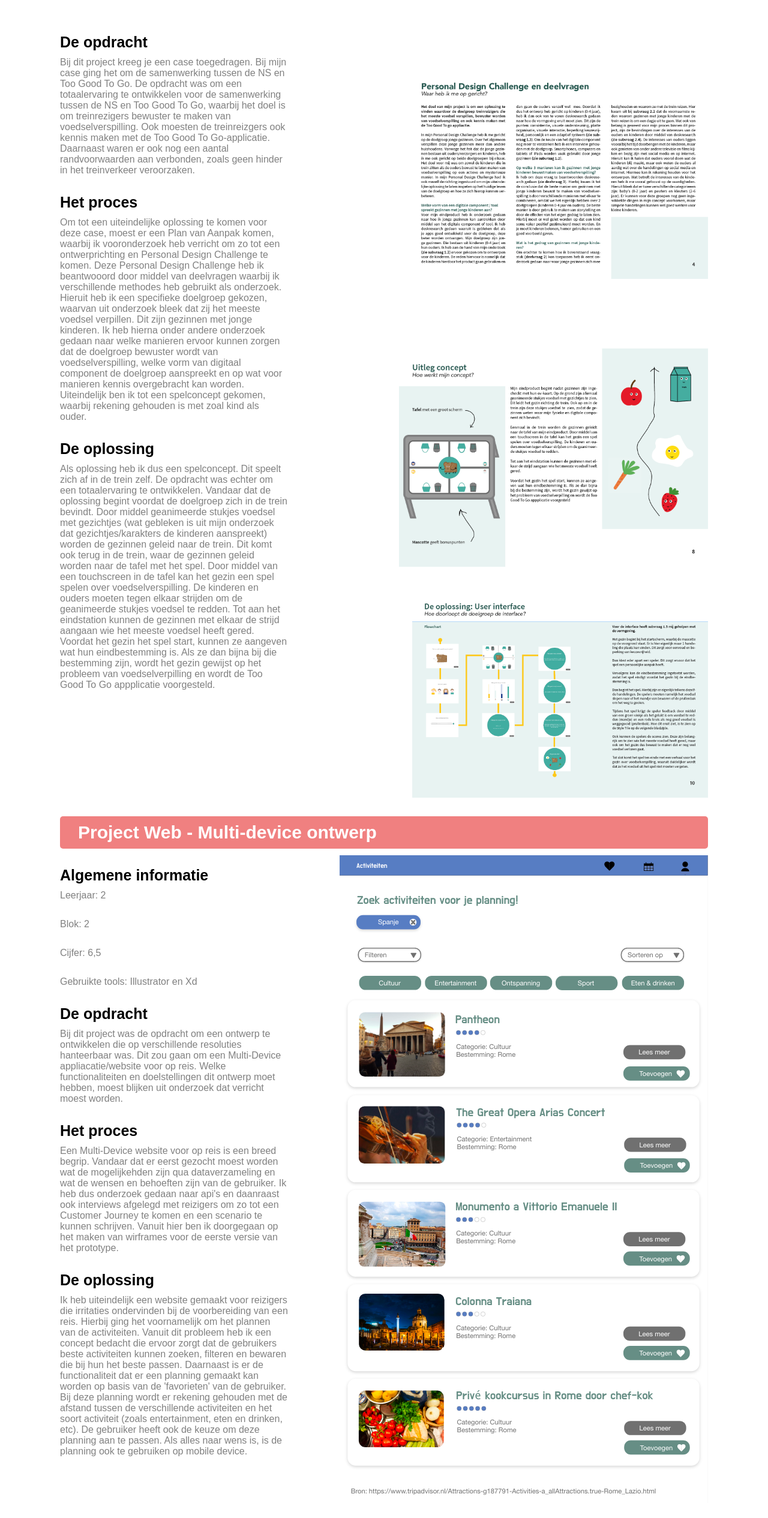
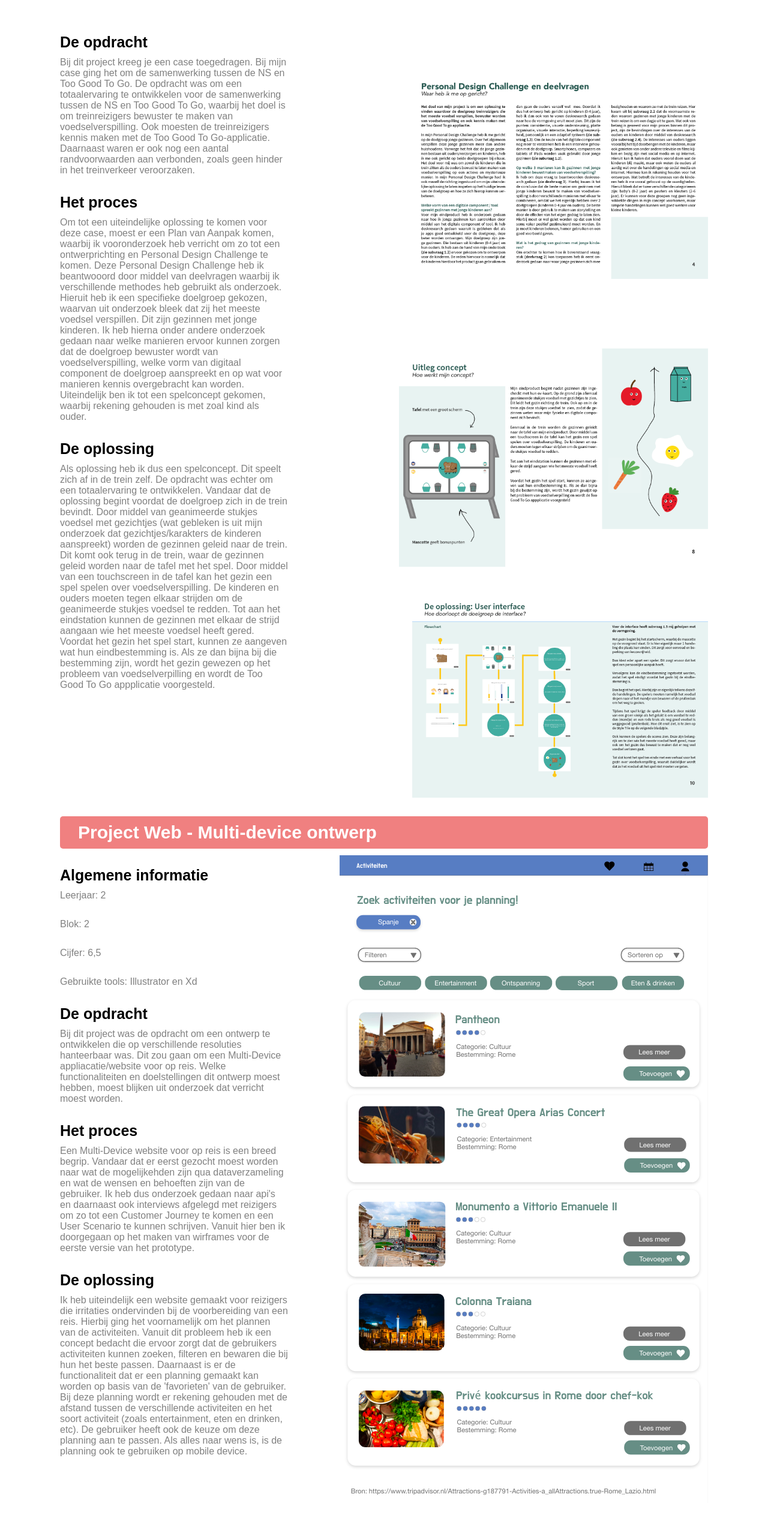
Before and after one commit to AnnaVianen/portfolio, a plain HTML site: page portfolio.html in a window 1280 px wide. Shown: the part 4868-7399 px from the top of the page at 60% size. Drawn offline with Linux system fonts and the light colour scheme.

Commit message:
Add files via upload

```diff
--- a/portfolio.html
+++ b/portfolio.html
@@ -134,16 +134,16 @@
 
             <img class="opdracht" src="images/TGTG.1.png" alt="trein">
             <h3 class="laatste">De opdracht</h3>
-            <p>Bij dit project kreeg je een case toegedragen. Bij mijn case ging het om de samenwerking tussen de NS en Too Good To Go. De opdracht was om een totaalervaring te ontwikkelen voor de samenwerking tussen de NS en Too Good To Go, waarbij het doel is om treinrezigers bewuster te maken van voedselverspilling. Ook moesten de treinreizgers ook kennis maken met de Too Good To Go-applicatie. Daarnaast waren er ook nog een aantal randvoorwaarden aan verbonden, zoals geen hinder in het treinverkeer veroorzaken. </p>
+            <p>Bij dit project kreeg je een case toegedragen. Bij mijn case ging het om de samenwerking tussen de NS en Too Good To Go. De opdracht was om een totaalervaring te ontwikkelen voor de samenwerking tussen de NS en Too Good To Go, waarbij het doel is om treinreizigers bewuster te maken van voedselverspilling. Ook moesten de treinreizigers kennis maken met de Too Good To Go-applicatie. Daarnaast waren er ook nog een aantal randvoorwaarden aan verbonden, zoals geen hinder in het treinverkeer veroorzaken. </p>
 
             <h3>Het proces</h3>
-            <p>Om tot een uiteindelijke oplossing te komen voor deze case, moest er een Plan van Aanpak komen, waarbij ik vooronderzoek heb verricht om zo tot een ontwerprichting en Personal Design Challenge te komen. Deze Personal Design Challenge heb ik beantwooord door middel van deelvragen waarbij ik verschillende methodes heb gebruikt als onderzoek. Hieruit heb ik een specifieke doelgroep gekozen, waarvan uit onderzoek bleek dat zij het meeste voedsel verpillen. Dit zijn gezinnen met jonge kinderen. Ik heb hierna onder andere onderzoek gedaan naar welke manieren ervoor kunnen zorgen dat de doelgroep bewuster wordt van voedselverspilling, welke vorm van digitaal component de doelgroep aanspreekt en op wat voor manieren kennis overgebracht kan worden. Uiteindelijk ben ik tot een spelconcept gekomen, waarbij rekening gehouden is met zoal kind als ouder.      </p>
+            <p>Om tot een uiteindelijke oplossing te komen voor deze case, moest er een Plan van Aanpak komen, waarbij ik vooronderzoek heb verricht om zo tot een ontwerprichting en Personal Design Challenge te komen. Deze Personal Design Challenge heb ik beantwooord door middel van deelvragen waarbij ik verschillende methodes heb gebruikt als onderzoek. Hieruit heb ik een specifieke doelgroep gekozen, waarvan uit onderzoek bleek dat zij het meeste voedsel verspillen. Dit zijn gezinnen met jonge kinderen. Ik heb hierna onder andere onderzoek gedaan naar welke manieren ervoor kunnen zorgen dat de doelgroep bewuster wordt van voedselverspilling, welke vorm van digitaal component de doelgroep aanspreekt en op wat voor manieren kennis overgebracht kan worden. Uiteindelijk ben ik tot een spelconcept gekomen, waarbij rekening gehouden is met zoal kind als ouder.      </p>
 
             <img class="proces3" src="images/TGTG.6.png" alt="deelvragen">
 
 
             <h3>De oplossing</h3>
-            <p>Als oplossing heb ik dus een spelconcept. Dit speelt zich af in de trein zelf. De opdracht was echter om een totaalervaring te ontwikkelen. Vandaar dat de oplossing begint voordat de doelgroep zich in de trein bevindt. Door middel geanimeerde stukjes voedsel met gezichtjes (wat gebleken is uit mijn onderzoek dat gezichtjes/karakters de kinderen aanspreekt) worden de gezinnen geleid naar de trein. Dit komt ook terug in de trein, waar de gezinnen geleid worden naar de tafel met het spel. Door middel van een touchscreen in de tafel kan het gezin een spel spelen over voedselverspilling. De kinderen en ouders moeten tegen elkaar strijden om de geanimeerde stukjes voedsel te redden. Tot aan het eindstation kunnen de gezinnen met elkaar de strijd aangaan wie het meeste voedsel heeft gered. Voordat het gezin het spel start, kunnen ze aangeven wat hun eindbestemming is. Als ze dan bijna bij die bestemming zijn, wordt het gezin gewijst op het probleem van voedselverpilling en wordt de Too Good To Go appplicatie voorgesteld.</p>
+            <p>Als oplossing heb ik dus een spelconcept. Dit speelt zich af in de trein zelf. De opdracht was echter om een totaalervaring te ontwikkelen. Vandaar dat de oplossing begint voordat de doelgroep zich in de trein bevindt. Door middel van geanimeerde stukjes voedsel met gezichtjes (wat gebleken is uit mijn onderzoek dat gezichtjes/karakters de kinderen aanspreekt) worden de gezinnen geleid naar de trein. Dit komt ook terug in de trein, waar de gezinnen geleid worden naar de tafel met het spel. Door middel van een touchscreen in de tafel kan het gezin een spel spelen over voedselverspilling. De kinderen en ouders moeten tegen elkaar strijden om de geanimeerde stukjes voedsel te redden. Tot aan het eindstation kunnen de gezinnen met elkaar de strijd aangaan wie het meeste voedsel heeft gered. Voordat het gezin het spel start, kunnen ze aangeven wat hun eindbestemming is. Als ze dan bijna bij die bestemming zijn, wordt het gezin gewezen op het probleem van voedselverpilling en wordt de Too Good To Go appplicatie voorgesteld.</p>
 
             <img class="oplossing4" src="images/TGTG.4.png" alt="uitleg concept">
             <img class="oplossing5" src="images/TGTG.3.png" alt="uitleg concept">
@@ -164,17 +164,17 @@
 
             <img class="activiteit" src="images/web.4.png" alt="activiteiten zoeken pagina">
             <h3>De opdracht</h3>
-            <p>Bij dit project was de opdracht om een ontwerp te ontwikkelen die op verschillende resoluties hanteerbaar was. Dit zou gaan om een Multi-Device appliacatie/website voor op reis. Welke functionaliteiten en doelstellingen dit ontwerp moet hebben, moest blijken uit onderzoek dat verricht moest worden. </p>
+            <p>Bij dit project was de opdracht om een ontwerp te ontwikkelen die op verschillende resoluties hanteerbaar was. Dit zou gaan om een Multi-Device appliacatie/website voor op reis. Welke functionaliteiten en doelstellingen dit ontwerp moest hebben, moest blijken uit onderzoek dat verricht moest worden. </p>
 
 
             <h3>Het proces</h3>
-            <p>Een Multi-Device website voor op reis is een breed begrip. Vandaar dat er eerst gezocht moest worden wat de mogelijkehden zijn qua dataverzameling en wat de wensen en behoeften zijn van de gebruiker. Ik heb dus onderzoek gedaan naar api's en daanraast ook interviews afgelegd met reizigers om zo tot een Customer Journey te komen en een scenario te kunnen schrijven. Vanuit hier ben ik doorgegaan op het maken van wirframes voor de eerste versie van het prototype.      </p>
+            <p>Een Multi-Device website voor op reis is een breed begrip. Vandaar dat er eerst gezocht moest worden naar wat de mogelijkehden zijn qua dataverzameling en wat de wensen en behoeften zijn van de gebruiker. Ik heb dus onderzoek gedaan naar api's en daarnaast ook interviews afgelegd met reizigers om zo tot een Customer Journey te komen en een User Scenario te kunnen schrijven. Vanuit hier ben ik doorgegaan op het maken van wirframes voor de eerste versie van het prototype.      </p>
 
             <img class="detail" src="images/web.1.png" alt="detailpagina">
 
 
             <h3>De oplossing</h3>
-            <p>Ik heb uiteindelijk een website gemaakt voor reizigers die irritaties ondervinden bij de voorbereiding van een reis. Hierbij ging het voornamelijk om het plannen van de activiteiten. Vanuit dit probleem heb ik een concept bedacht die ervoor zorgt dat de gebruikers beste activiteiten kunnen zoeken, filteren en bewaren die bij hun het beste passen. Daarnaast is er de functionaliteit dat er een planning gemaakt kan worden op basis van de 'favorieten' van de gebruiker. Bij deze planning wordt er rekening gehouden met de afstand tussen de verschillende activiteiten en het soort activiteit (zoals entertainment, eten en drinken, etc). De gebruiker heeft ook de keuze om deze planning aan te passen. Als alles naar wens is, is de planning ook te gebruiken op mobile device. </p>
+            <p>Ik heb uiteindelijk een website gemaakt voor reizigers die irritaties ondervinden bij de voorbereiding van een reis. Hierbij ging het voornamelijk om het plannen van de activiteiten. Vanuit dit probleem heb ik een concept bedacht die ervoor zorgt dat de gebruikers activiteiten kunnen zoeken, filteren en bewaren die bij hun het beste passen. Daarnaast is er de functionaliteit dat er een planning gemaakt kan worden op basis van de 'favorieten' van de gebruiker. Bij deze planning wordt er rekening gehouden met de afstand tussen de verschillende activiteiten en het soort activiteit (zoals entertainment, eten en drinken, etc). De gebruiker heeft ook de keuze om deze planning aan te passen. Als alles naar wens is, is de planning ook te gebruiken op mobile device. </p>
 
             <img class="favo" src="images/web.2.png" alt="favorieten pagina">
             <img class="planning" src="images/web.3.png" alt="planning pagina">
```
Also changed, not shown: over.html (+2 -2 lines).
